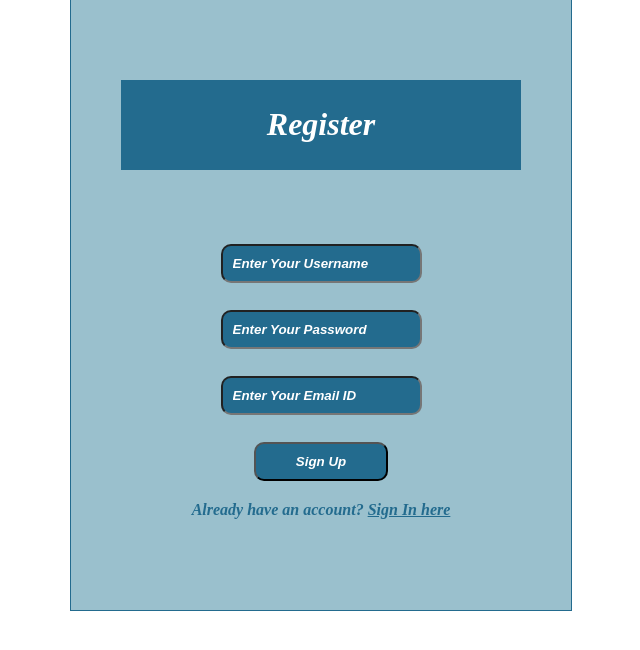
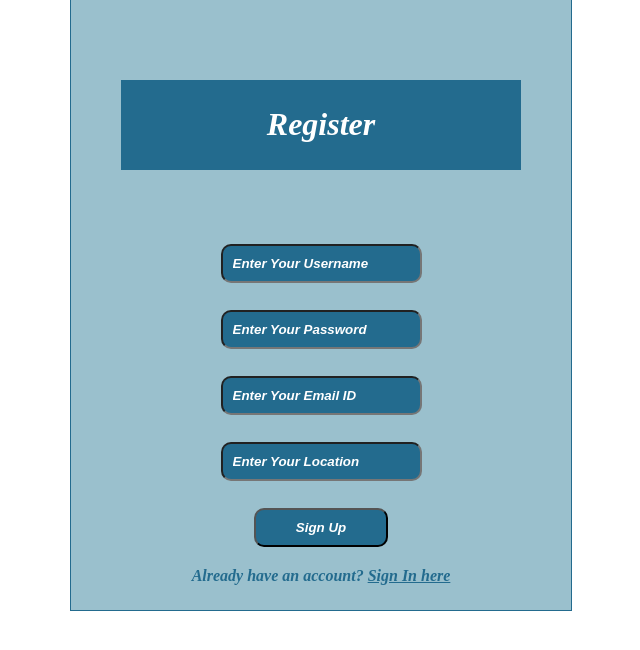
Before and after one commit to vidur1996/SkillMatcher, a Flask app: page /register in a window 1280 px wide. Shown: the part 99-749 px from the top of the page, without its empty margins (319-959 px from the left). Run offline with Flask 3, Linux system fonts and the light colour scheme; some libraries are stand-ins or nearby versions.

Commit message:
added location as per profile

```diff
--- a/app.py
+++ b/app.py
@@ -1,12 +1,11 @@
-from flask import Flask, render_template, request, redirect, url_for, session
+import datetime
+import os
+import re
+
+import MySQLdb.cursors
+from flask import *
 from flask_mysqldb import MySQL
-import MySQLdb.cursors
-import re
-from distutils.log import debug
-from fileinput import filename
-from flask import *
-import os
-import datetime
+
 from FindSkills.FindSkill import get_Skills
 from FindSkills.top_skills import findTopSkills
 from PdfConvertion.PdfProcessing import extract_text_from_pdf
@@ -23,6 +22,7 @@ app.config['MYSQL_DB'] = 'skillmatcher'
 
 mysql = MySQL(app)
 topskills = []
+
 
 @app.route('/')
 @app.route('/login', methods=['GET', 'POST'])
@@ -60,6 +60,7 @@ def register():
         username = request.form['username']
         password = request.form['password']
         email = request.form['email']
+        location = request.form['location']
         cursor = mysql.connection.cursor(MySQLdb.cursors.DictCursor)
         cursor.execute('SELECT * FROM accounts WHERE username = % s', (username,))
         account = cursor.fetchone()
@@ -69,10 +70,12 @@ def register():
             msg = 'Invalid email address !'
         elif not re.match(r'[A-Za-z0-9]+', username):
             msg = 'Username must contain only characters and numbers !'
+        elif not re.match(r'[A-Za-z0-9]+', location):
+            msg = 'Username must contain only characters and numbers !'
         elif not username or not password or not email:
             msg = 'Please fill out the form !'
         else:
-            cursor.execute('INSERT INTO accounts VALUES (NULL, % s, % s, % s)', (username, password, email,))
+            cursor.execute('INSERT INTO accounts VALUES (NULL, % s, % s, % s, % s)', (username, password, email,location,))
             mysql.connection.commit()
             msg = 'You have successfully registered !'
     elif request.method == 'POST':
@@ -128,27 +131,33 @@ def fileUpload():
         mysql.connection.commit()
         pdf_text = extract_text_from_pdf(file_path)
         cleaned_text = pdf_text.encode('ascii', 'ignore').decode('ascii')
-        data  = [{"Information": cleaned_text }]
+        data = [{"Information": cleaned_text}]
         with open('information.json', 'w') as json_file:
             json.dump(data, json_file)
         return render_template("Acknowledgement.html", name=file_name, pdf_text=pdf_text)
 
+
 @app.route('/findskills', methods=['POST'])
 def find_skills():
     skills = get_Skills()
-    print (skills)
+    print(skills)
     topskills = findTopSkills()
-    print (topskills)
-    return render_template("skills.html",skills=skills)
+    print(topskills)
+    return render_template("skills.html", skills=skills)
+
 
 @app.route('/findJobs')
 def find_jobs():
     skill = findTopSkills()
-    job_list = runJob(skill)
-# enable to runn from websrcaping
-   # with open('jobs_data.json', 'r') as json_file:
-      #  job_list = json.load(json_file)
-    return render_template('job.html', jobs=job_list)
+    username = session.get('username')
+    cursor = mysql.connection.cursor(MySQLdb.cursors.DictCursor)
+    cursor.execute('SELECT location FROM accounts WHERE username = %s', (username,))
+    location = cursor.fetchone()
+    location_value = location['location'] if location else None
+    job_list = runJob(skill,location_value)
+    return render_template('job.html', jobs=job_list,location =location_value)
+
+
 @app.route('/saveJobs', methods=['POST'])
 def save_job():
     job_title = request.form.get('job_title')
@@ -157,10 +166,12 @@ def save_job():
     username = session.get('username')
     upload_date = datetime.datetime.now().strftime('%Y-%m-%d %H:%M:%S')
     cursor = mysql.connection.cursor(MySQLdb.cursors.DictCursor)
-    cursor.execute('INSERT INTO jobs VALUES (NULL, % s, % s, % s, % s, % s)', (username, job_title, company_name,job_link,upload_date,))
+    cursor.execute('INSERT INTO jobs VALUES (NULL, % s, % s, % s, % s, % s)',
+                   (username, job_title, company_name, job_link, upload_date,))
     mysql.connection.commit()
 
     return "Job saved successfully!"
+
 
 @app.route('/oldCV', methods=['GET'])
 def showUploadedFiles():
@@ -170,10 +181,21 @@ def showUploadedFiles():
     uploaded_files = cursor.fetchall()
     return render_template("oldCV.html", uploaded_files=uploaded_files)
 
+
+@app.route('/deletecv', methods=['POST'])
+def delete_cv():
+    file_id = request.form.get('file_id')
+    print(file_id)
+    cursor = mysql.connection.cursor(MySQLdb.cursors.DictCursor)
+    cursor.execute('DELETE FROM files WHERE id = %s', (file_id,))
+    mysql.connection.commit()
+    return "CV deleted successfully!"
+
+
 @app.route('/use_cv', methods=['POST'])
 def use_cv_for_job_search():
     selected_file = request.form['file_name']
-    print (selected_file)
+    print(selected_file)
     cv_dir = os.path.join(os.getcwd(), 'cv')
     os.makedirs(cv_dir, exist_ok=True)
     file_path = os.path.join(cv_dir, selected_file)
@@ -192,17 +214,39 @@ def showSavedJobs():
     cursor.execute('SELECT * FROM jobs WHERE username = %s', (username,))
     savedJobs = cursor.fetchall()
 
-    return render_template("savedJobs.html", savedJobs = savedJobs)
+    return render_template("savedJobs.html", savedJobs=savedJobs)
+
 
 @app.route('/deleteJob', methods=['POST'])
 def delete_job():
     job_id = request.form.get('job_id')
-    print (job_id)
+    print(job_id)
     cursor = mysql.connection.cursor(MySQLdb.cursors.DictCursor)
     cursor.execute('DELETE FROM jobs WHERE id = %s', (job_id,))
     mysql.connection.commit()
     return "Job deleted successfully!"
 
 
+@app.route('/findwithskills', methods=['POST'])
+def find_jobs_with_skills():
+    selected_skills = request.form.getlist('selected_skills[]')
+    if not selected_skills:
+        return """
+            <script>
+                alert('Please select at least one skill.');
+                window.history.back();
+            </script>
+            """
+    skills = '+'.join(selected_skills)
+    print(skills)
+    username = session.get('username')
+    cursor = mysql.connection.cursor(MySQLdb.cursors.DictCursor)
+    cursor.execute('SELECT location FROM accounts WHERE username = %s', (username,))
+    location = cursor.fetchone()
+    location_value = location['location'] if location else None
+    job_list = runJob(skills, location_value)
+    return render_template('job.html', jobs=job_list, location =location_value)
+
+
 if __name__ == '__main__':
     app.run(debug=True)
--- a/templates/job.html
+++ b/templates/job.html
@@ -20,7 +20,8 @@
 <div align="center">
 <div class="border">
 
-    <h1>Job Listings</h1>
+    <h1>Job Listings in {{ location }}</h1><br>
+
     <ul>
         {% for job in jobs %}
 
--- a/templates/login.html
+++ b/templates/login.html
@@ -38,7 +38,7 @@
 					<input type="submit" class="btn" value="Sign In"></br></br>
 				</form>
 			</h2>
-			<p class="bottom">Don't have an account? <a class="bottom" href="{{url_for('register')}}"> Sign Up here</a></p>
+			<p class="bottom">Don't have an account? <a class="bottom" href="{{url_for('register')}}"> Sign Up </a></p>
 		</div>
 		</div>
 	</body>
--- a/templates/register.html
+++ b/templates/register.html
@@ -17,6 +17,7 @@
 					<input id="username" name="username" type="text" placeholder="Enter Your Username" class="textbox"/></br></br>
 					<input id="password" name="password" type="password" placeholder="Enter Your Password" class="textbox"/></br></br>
 					<input id="email" name="email" type="text" placeholder="Enter Your Email ID" class="textbox"/></br></br>
+                    <input id="location" name="location" type="text" placeholder="Enter Your Location" class="textbox"/></br></br>
 					<input type="submit" class="btn" value="Sign Up"></br>
 				</form>
 			</h2>
--- a/webscraping/jobSearch.py
+++ b/webscraping/jobSearch.py
@@ -4,7 +4,7 @@ from selenium.webdriver.firefox.options import Options
 import json
 
 
-def runJob(skills):
+def runJob(skills,location):
     options = Options()
     options.add_argument("--headless")
     driver = webdriver.Chrome(options=options)
@@ -14,8 +14,8 @@ def runJob(skills):
     links = []
     # skills = "java  oop"
     base_url = "https://www.indeed.com"
-    driver.get("https://www.indeed.com/jobs?q=" + skills + "&l=london")
-    print ("https://www.indeed.com/jobs?q=" + skills + "&l=london")
+    driver.get("https://www.indeed.com/jobs?q=" + skills + "&l="+location)
+    print ("https://www.indeed.com/jobs?q=" + skills + "&l="+location)
     content = driver.page_source
 
     soup = BeautifulSoup(content, "html.parser")
```
Also changed, not shown: FindSkills/FindSkill.py (+7 -1 lines), templates/oldCV.html (+24 -3 lines), templates/skills.html (+33 -10 lines).
